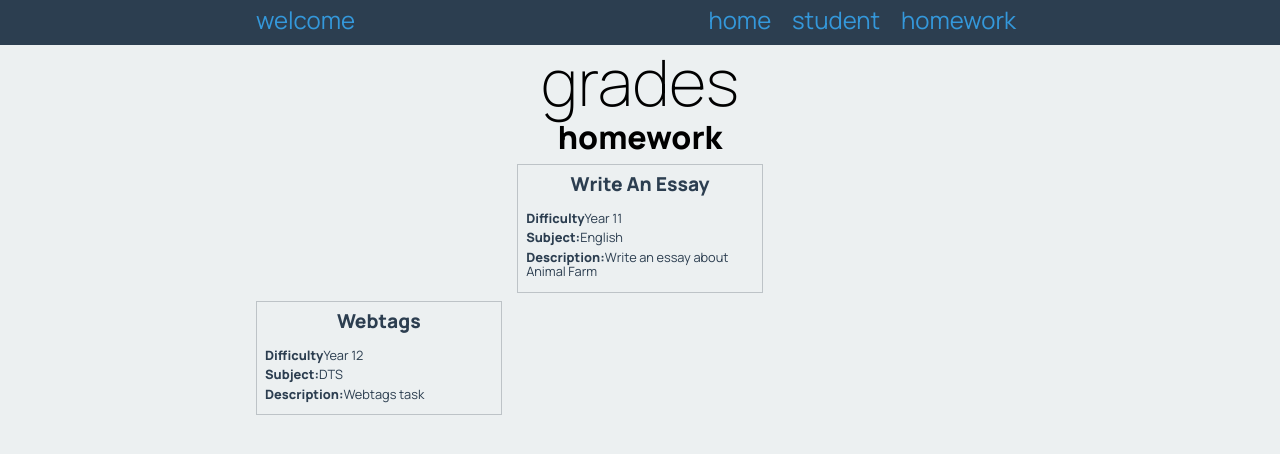
After one commit to 20026WC/Grades, a Flask app: page /homework in a window 1280 px wide. The commit adds this page. Shown: the top 454 px of the page. Run offline with Flask 3, Linux system fonts and the light colour scheme; data comes from the database, SQL or seed files in the repository; both versions use the stored data as it was after the commit.

Commit message:
Version 11: Homework works now!!

```diff
--- a/Grades/app.py
+++ b/Grades/app.py
@@ -32,5 +32,17 @@ def render_student_page():  # put application's code here
     return render_template('student.html', students=student_list)
 
 
+@app.route('/homework')
+def render_homework_page():  # put application's code here
+    con = create_connection(DATABASE)
+    query = "SELECT task, difficulty, subject, description  FROM Homework"
+    cur = con.cursor()
+    cur.execute(query)
+    homework_list = cur.fetchall()
+    con.close()
+    print(homework_list)
+    return render_template('homework.html', homeworks=homework_list)
+
+
 if __name__ == '__main__':
     app.run()
--- a/Grades/templates/base.html
+++ b/Grades/templates/base.html
@@ -17,6 +17,7 @@
         <div class="navbar-links">
             <a href="/">home</a>
             <a href="/student">student</a>
+            <a href="/homework">homework</a>
         </div>
     </div>
 </nav>
--- /dev/null
+++ b/Grades/templates/homework.html
@@ -0,0 +1,20 @@
+{% extends 'base.html' %}
+
+{% block pageheading %}
+homework
+{% endblock %}
+
+{% block main %}
+    <div class ="grades">
+    {% for homework in homeworks %}
+        <div class ="grade-box">
+            <h3 class="grade-box-heading">{{ homework[0] }}</h3>
+            <div class="grade-box-info">
+                <p><strong>Difficulty</strong>{{ homework[1] }}</p>
+                <p><strong>Subject:</strong>{{ homework[2] }}</p>
+                <p><strong>Description:</strong>{{ homework[3] }}</p>
+            </div>
+        </div>
+    </div>
+    {% endfor %}
+{% endblock %}
```
Also changed, not shown: Grades/grades.db.
